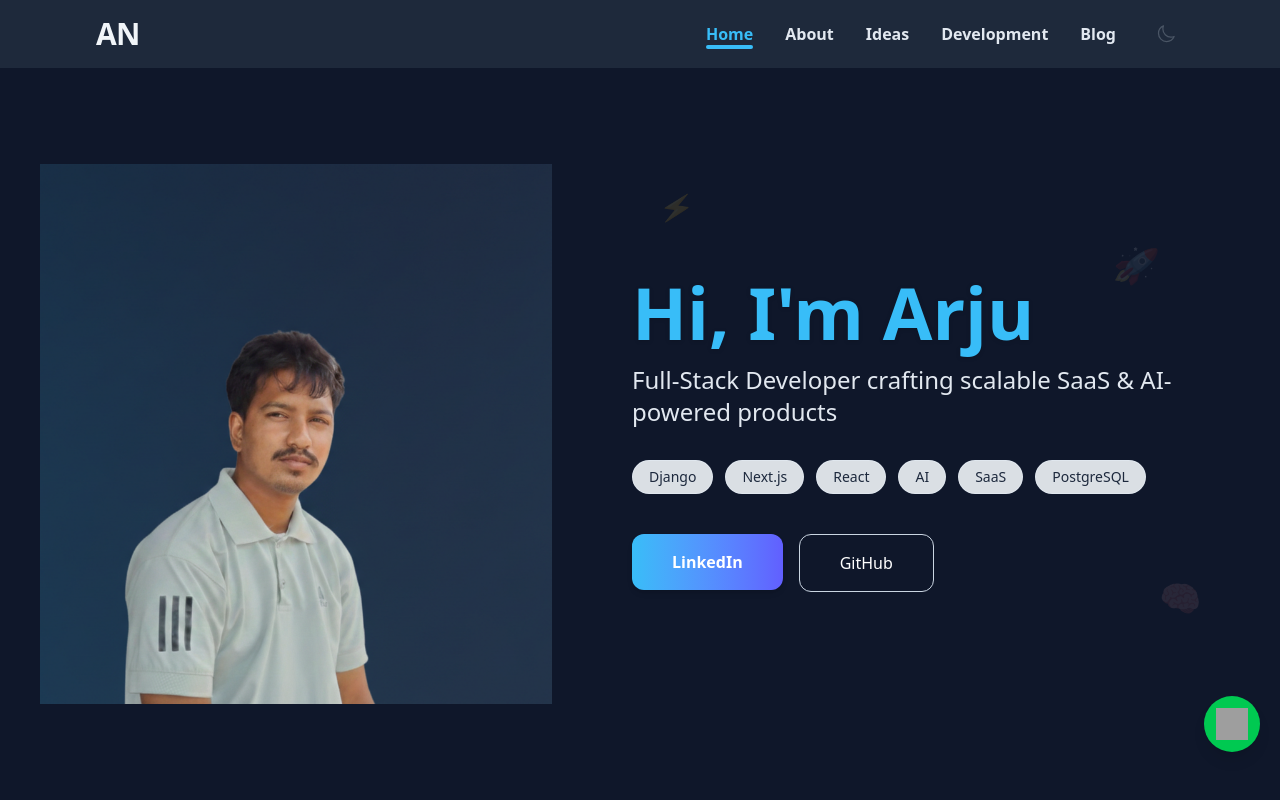
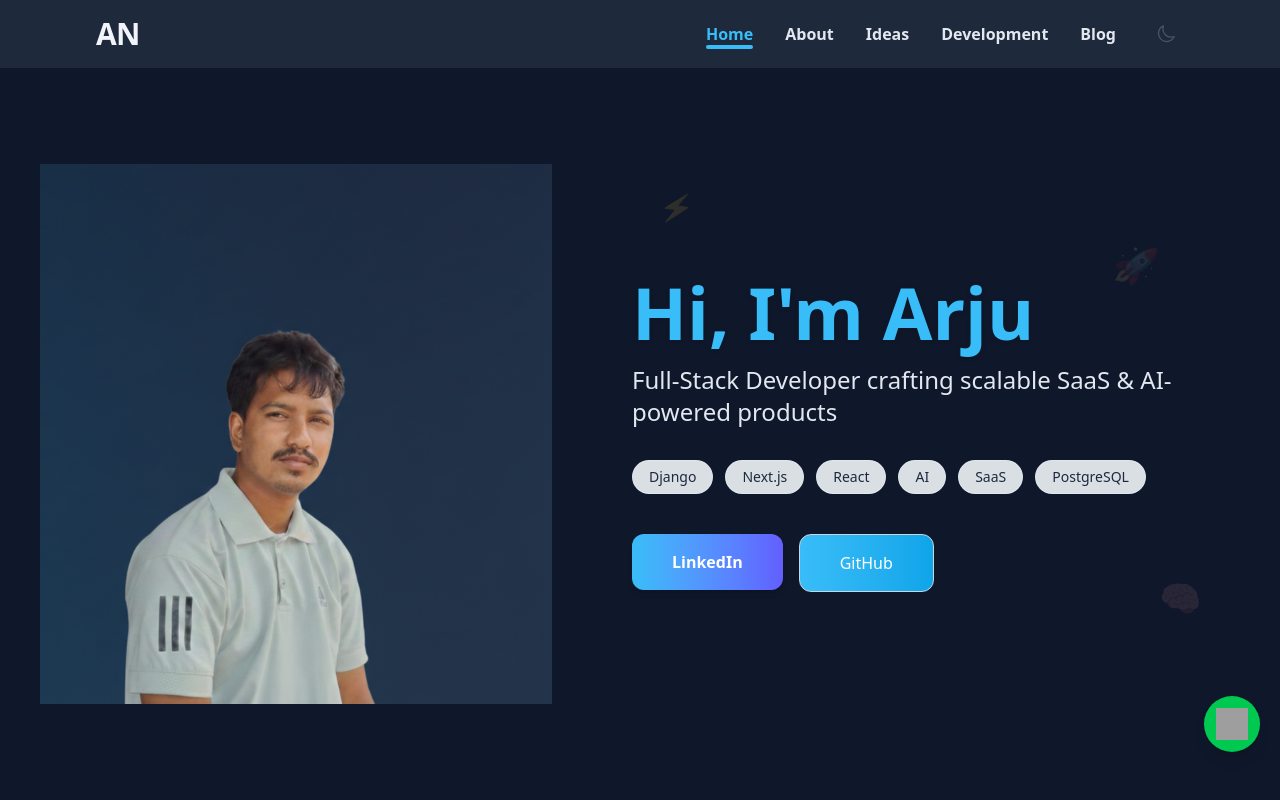
Before and after one commit to Arrjoon/portfolio, a Next.js app: page / in a window 1280 px wide. Shown: the top 800 px of the page. Built offline with nearby package versions, Linux system fonts and the light colour scheme; grey boxes are pictures that could not be loaded.

Commit message:
feat:github button color

```diff
--- a/src/components/InitialSection.tsx
+++ b/src/components/InitialSection.tsx
@@ -148,7 +148,7 @@ const InitialSection = () => {
             <motion.div whileHover={{ scale: 1.05 }} whileTap={{ scale: 0.97 }}>
               <Link
                 href="https://github.com/arrjoon"
-                className="inline-block px-8 sm:px-10 py-3.5 sm:py-4 rounded-xl border border-slate-300 text-white hover:bg-slate-100/80 transition dark:border-white/30 dark:text-white/90 dark:hover:bg-white/10"
+                className="inline-block px-8 sm:px-10 py-3.5 sm:py-4 rounded-xl border border-slate-300 text-white hover:bg-slate-100/80 transition dark:border-white/30 bg-gradient-to-r from-accent to-accent-hover dark:text-white/90 dark:hover:bg-white/10"
               >
                 GitHub
               </Link>
```
